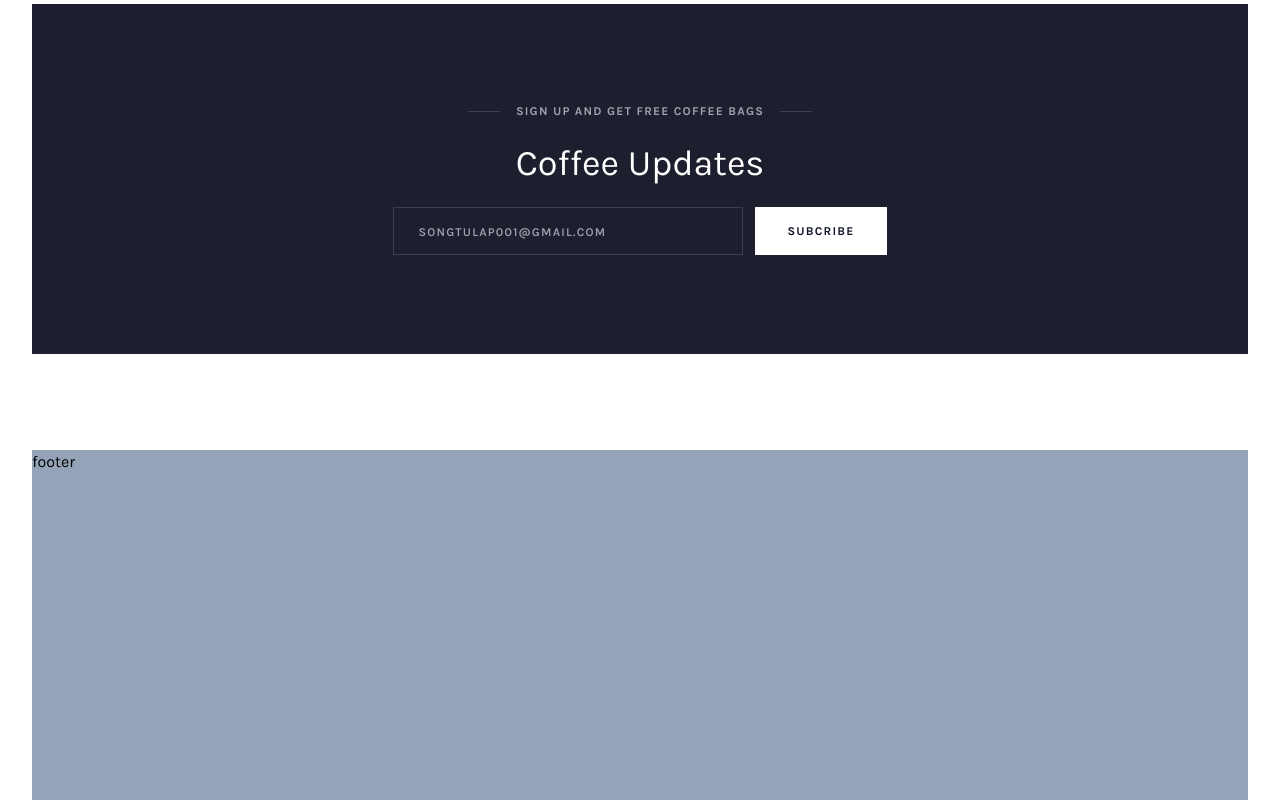
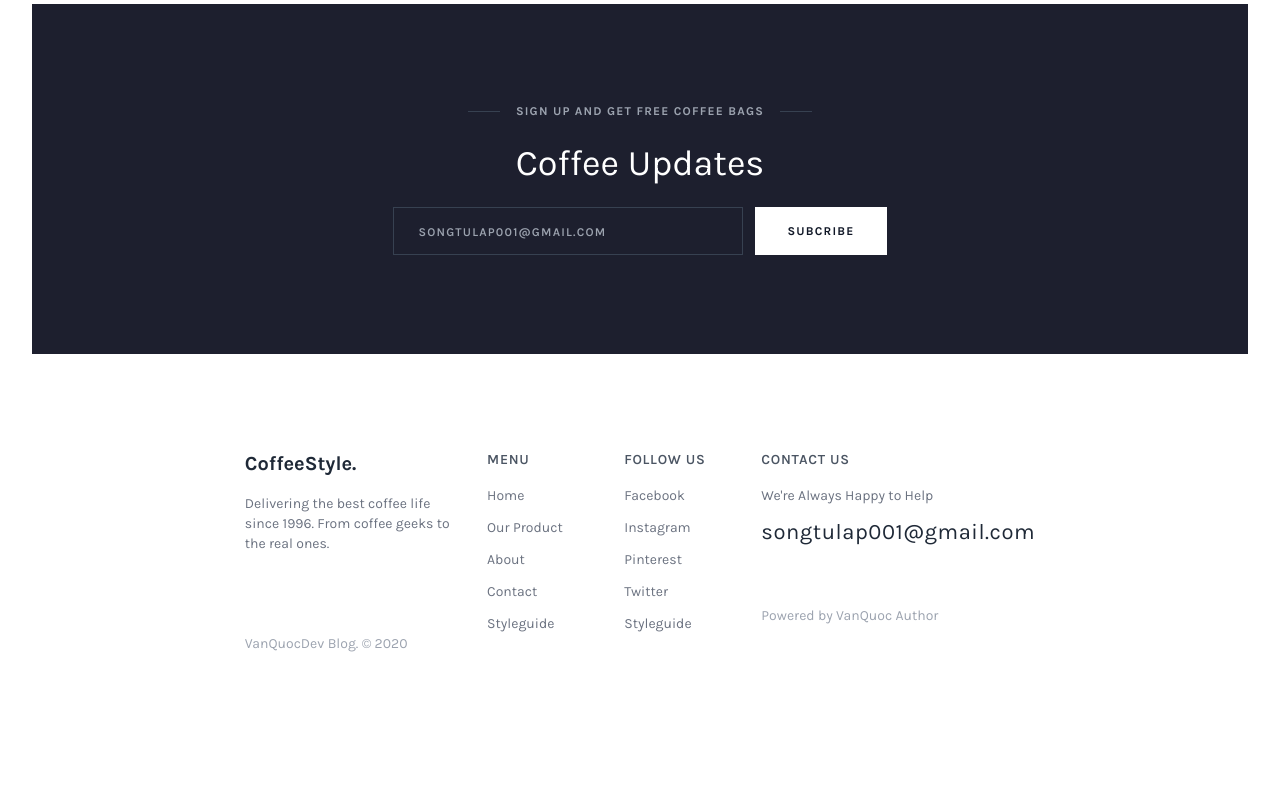
Before and after one commit to hvQuoc133/Coffee-style, a website: page public/index.html in a window 1280 px wide. Shown: the part 5590-6390 px from the top of the page. After the commit the page ends 6340 px from the top, so only its background shows below. Drawn offline with nearby package versions, Linux system fonts and the light colour scheme; files that its build step writes are made by us from their sources.

Commit message:
add footer

```diff
--- a/public/index.html
+++ b/public/index.html
@@ -571,8 +571,40 @@
                 </div> <!--End subscribe-us-->
             </main>
 
-            <footer class="h-[350px] bg-slate-400">
-                footer
+            <footer class="w-[95%] lg:w-[65%] mx-auto pb-24 text-gray-500 text-sm">
+                <div class="flex flex-col md:flex-row text-center md:text-left gap-12 md:gap-8">
+                    <div class="basis-2/6">
+                        <div class="font-bold text-xl mb-4 text-gray-800">CoffeeStyle.</div>
+                        <div class="mb-8 md:mb-20">Delivering the best coffee life since 1996. From coffee geeks to the real ones.</div>
+                        <div class="text-gray-400 cf-a-footer">VanQuocDev Blog. © 2020</div>
+                    </div>
+                    <div class="basis-1/6">
+                        <div class="uppercase font-semibold tracking-wider text-gray-600 mb-4">Menu</div>
+                        <div class="flex flex-col gap-3">
+                            <div class=""><a href="#" class="cf-a-footer">Home</a></div>
+                            <div class=""><a href="#" class="cf-a-footer">Our Product</a></div>
+                            <div class=""><a href="#" class="cf-a-footer">About</a></div>
+                            <div class=""><a href="#" class="cf-a-footer">Contact</a></div>
+                            <div class=""><a href="#" class="cf-a-footer">Styleguide</a></div>
+                        </div>
+                    </div>
+                    <div class="basis-1/6">
+                        <div class="uppercase font-semibold tracking-wider text-gray-600 mb-4">Follow Us</div>
+                        <div class="flex flex-col gap-3">
+                            <div class=""><a href="#" class="cf-a-footer">Facebook</a></div>
+                            <div class=""><a href="#" class="cf-a-footer">Instagram</a></div>
+                            <div class=""><a href="#" class="cf-a-footer">Pinterest</a></div>
+                            <div class=""><a href="#" class="cf-a-footer">Twitter</a></div>
+                            <div class=""><a href="#" class="cf-a-footer">Styleguide</a></div>
+                        </div>
+                    </div>
+                    <div class="basis-2/6">
+                        <div class="uppercase font-semibold tracking-wider text-gray-600 mb-8 md:mb-4">Contact US</div>
+                        <div class="mb-4">We&apos;re Always Happy to Help</div>
+                        <div class="mb-16 text-gray-800 text-[22px] tracking-wide"><a href="mailto:songtulap001@gmail.com" class="cf-a-footer">songtulap001@gmail.com</a></div>
+                        <div><a href="#" class="text-gray-400 cf-a-footer">Powered by VanQuoc Author</a></div>
+                    </div>
+                </div>
             </footer>
         </div> <!--End content-wrapper-->
     </div> <!--End root-->
--- a/src/input.css
+++ b/src/input.css
@@ -38,3 +38,7 @@
 .cf-button {
     @apply text-center uppercase tracking-widest py-4 px-8 text-xs font-bold cursor-pointer hover:bg-opacity-95;
 }
+
+.cf-a-footer {
+    @apply hover:text-coffee-400;
+}
```
